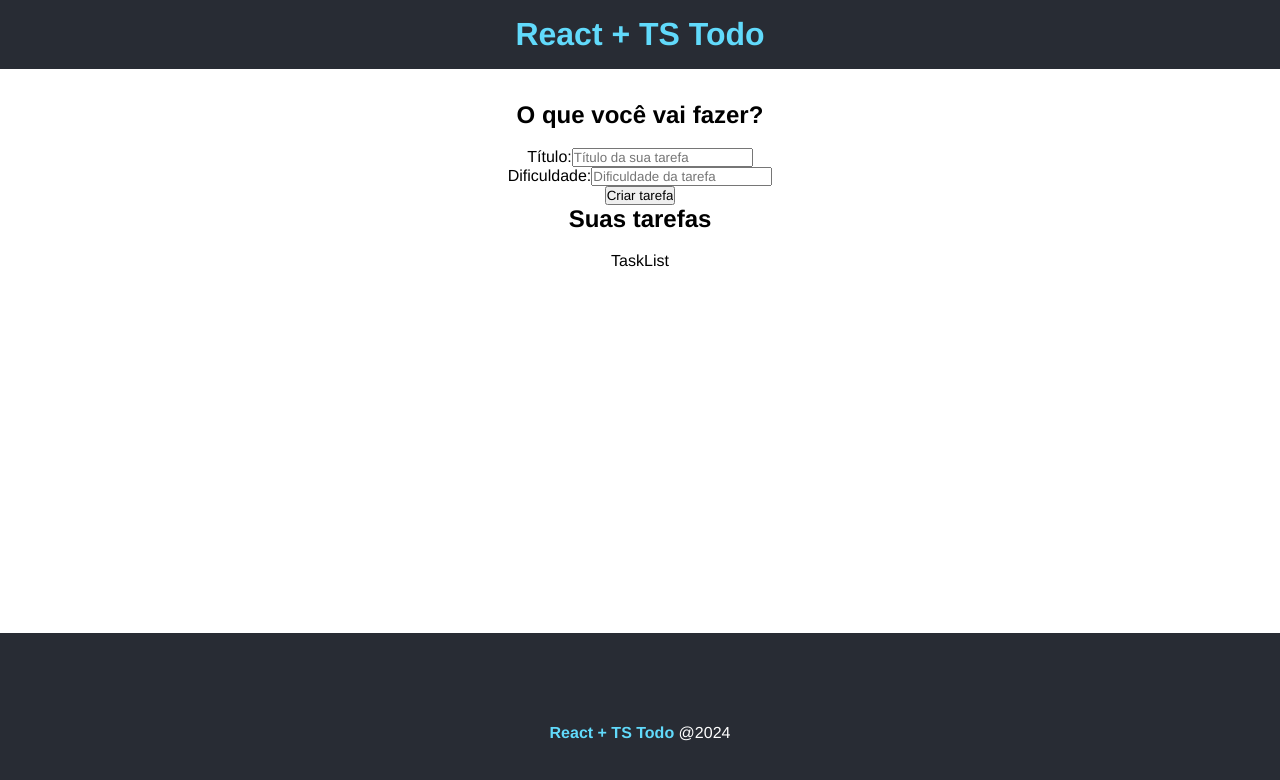
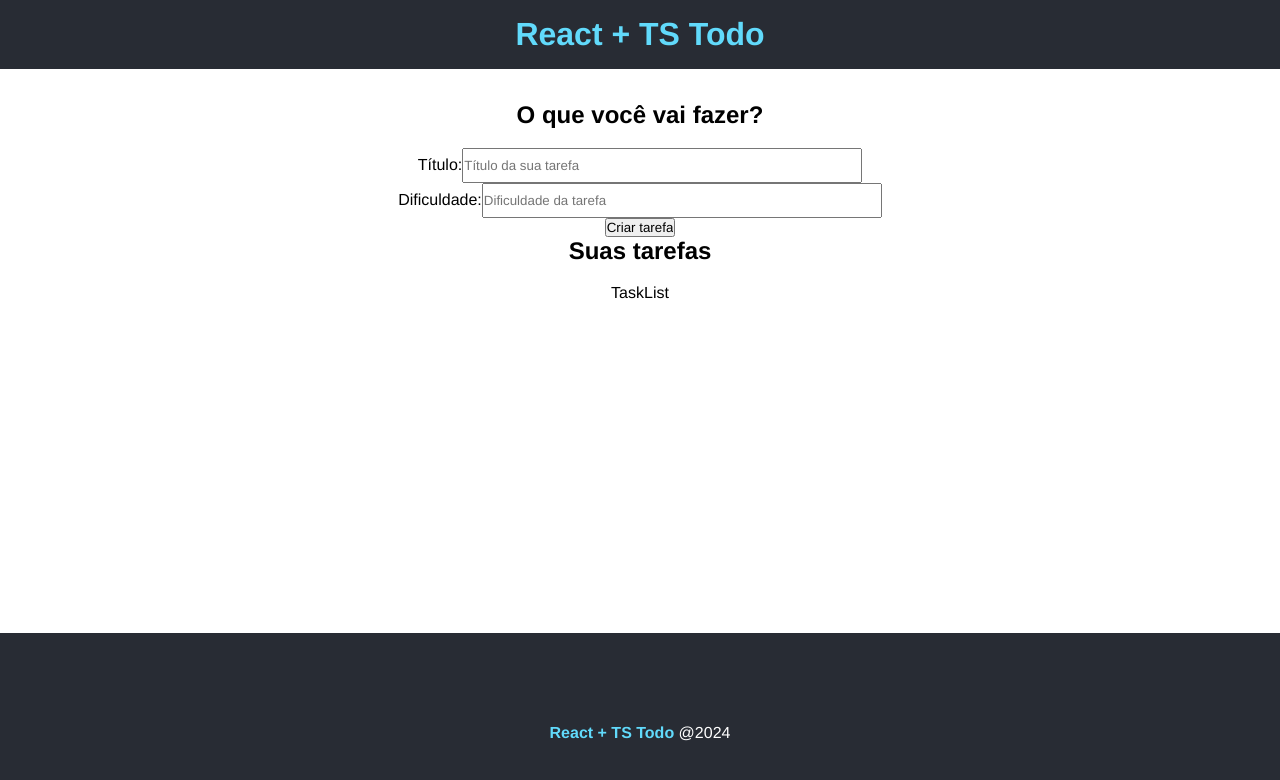
Before and after one commit to AllanC12/ToDo_React_Ts, a React (Vite) app: page / in a window 1280 px wide. Shown: the top 780 px of the page. Built offline with nearby package versions, Linux system fonts and the light colour scheme.

Commit message:
estilização inicial de input

```diff
--- /dev/null
+++ b/src/components/TaskForm.module.css
@@ -0,0 +1,5 @@
+.input_txt, .input_number{
+    height: 35px;
+    width: 100%;
+    max-width: 400px;
+}
--- a/src/components/TaskForm.tsx
+++ b/src/components/TaskForm.tsx
@@ -1,3 +1,4 @@
+import styles from "./TaskForm.module.css"
 
 interface Props {
     btnText: string
@@ -8,11 +9,11 @@ const TaskForm = ({btnText}: Props) => {
     <form>
         <div>
             <label htmlFor="title">Título:</label>
-            <input type="text" name="title" placeholder="Título da sua tarefa" />
+            <input type="text" name="title" className={styles.input_txt} placeholder="Título da sua tarefa" />
         </div>
         <div>
             <label htmlFor="dificcult">Dificuldade:</label>
-            <input type="text" name="difficulty" placeholder="Dificuldade da tarefa"/>
+            <input type="text" name="difficulty" className={styles.input_number} placeholder="Dificuldade da tarefa"/>
         </div>
 
         <input type="submit" value={btnText} />
```
